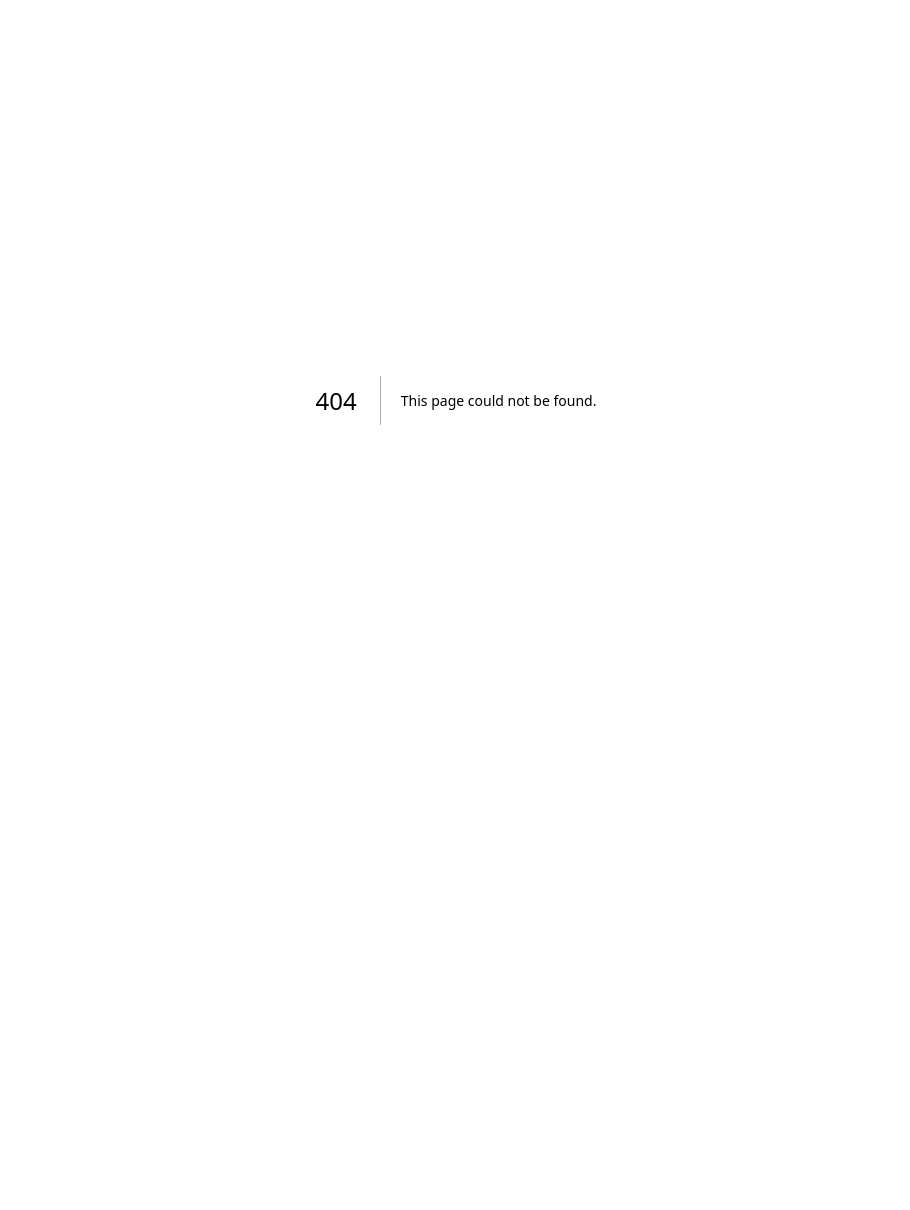
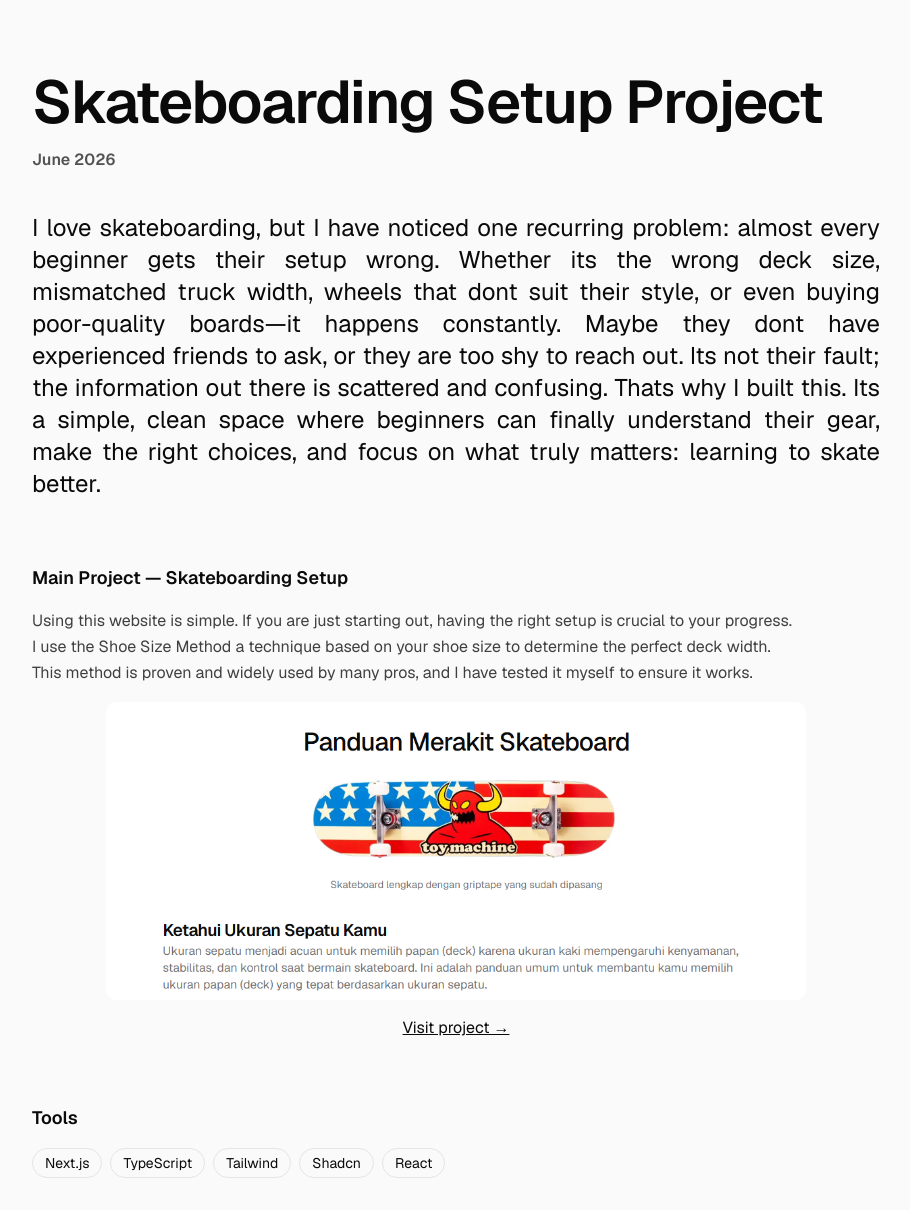
Before and after one commit to rikyfahrian/profile, a Next.js app: page /work/skateboardingsetup in a window 1280 px wide. Before the commit this address had no page. Shown: the whole page, without its empty margins (184-1094 px from the left). Before the commit the page ends 800 px from the top, so only its background shows below. Built offline with nearby package versions, Linux system fonts and the light colour scheme.

Commit message:
fix: project

```diff
--- /dev/null
+++ b/app/components/work.tsx
@@ -0,0 +1,55 @@
+/** @format */
+
+"";
+
+import { ArrowUpRight } from "lucide-react";
+import Image from "next/image";
+import Link from "next/link";
+
+export function Work() {
+  return (
+    <div className="items-center self-center">
+      <main className="max-w-4xl mx-auto ">
+        <section className="mt-20 grid gap-12 md:grid-cols-2">
+          <div>
+            <h2 className="text-xl font-semibold mb-4">Work Experience</h2>
+            <div className="flex gap-2">
+              <Link href={"https://www.dynamics-ms.com/"} target="_blank">
+                <Image src="/dms.jpeg" alt="dms" width={50} height={50} />
+              </Link>
+              <div>
+                <div className="flex gap-7">
+                  <p className="text-xl font-semibold">Frontend Developer</p>
+                  <div className="flex gap-1">
+                    <p className="px-3 py-1 rounded-full text-sm bg-gray-200 self-start">Remote</p>
+                    <p className="px-3 py-1 rounded-full text-sm bg-green-500 self-start text-green-900">
+                      Intern
+                    </p>
+                  </div>
+                </div>
+                <p className="text-sm text-muted-foreground">Dynamics Management Solution</p>
+                <p className="text-sm text-muted-foreground">Aug 2025 - Feb 2026</p>
+                <Link href={"/work/g-brain"} className="text-sm flex underline">
+                  Details <ArrowUpRight size={13} />
+                </Link>
+              </div>
+            </div>
+          </div>
+
+          <div>
+            <h2 className="text-xl font-semibold mb-4">Projects</h2>
+            <div>
+              <h2 className="text-xl font-semibold">Skateboard Setup</h2>
+              <p className="text-sm text-muted-foreground">
+                A web app to help (new) skaters find and build their perfect skateboard setup.
+              </p>
+              <Link href={"/work/skateboardingsetup"} className="text-sm flex underline">
+                Details <ArrowUpRight size={13} />
+              </Link>
+            </div>
+          </div>
+        </section>
+      </main>
+    </div>
+  );
+}
--- a/app/page.tsx
+++ b/app/page.tsx
@@ -1,10 +1,9 @@
 /** @format */
 
-import { ArrowUpRight } from "lucide-react";
-import Image from "next/image";
-import Link from "next/link";
 import { FaGithub, FaLinkedin, FaWhatsapp } from "react-icons/fa";
 import AnimatedHeroText from "./slug";
+import { Work } from "./components/work";
+import Link from "next/link";
 
 export default function Home() {
   return (
@@ -18,60 +17,36 @@ export default function Home() {
       </div>
 
       <div>
-        <AnimatedHeroText text={`By day a computer science student. By night I slice UI with Next.js, create service using Go. Let's share and connect — based in Jakarta, Indonesia.`} />
+        <AnimatedHeroText
+          text={`Obsessed with Beautiful UI, Next.Js & React Specialist. Let's share and connect — based in Jakarta, Indonesia.`}
+        />
       </div>
 
-      <div className="items-center self-center">
-        <main className="max-w-4xl mx-auto ">
-          <section className="mt-20 grid gap-12 md:grid-cols-2">
-            <div>
-              <h2 className="text-xl font-semibold mb-4">Work Experience</h2>
-              <div className="flex gap-2">
-                <Link href={"https://www.dynamics-ms.com/"} target="_blank">
-                  <Image src="/dms.jpeg" alt="dms" width={50} height={50} />
-                </Link>
-                <div>
-                  <div className="flex gap-7">
-                    <p className="text-xl font-semibold">Frontend Developer</p>
-                    <div className="flex gap-1">
-                      <p className="px-3 py-1 rounded-full text-sm bg-gray-200 self-start ">Remote</p>
-                      <p className="px-3 py-1 rounded-full text-sm bg-green-500 self-start ">Intern</p>
-                    </div>
-                  </div>
-                  <p className="text-sm text-muted-foreground">Dynamics Management Solution</p>
-                  <p className="text-sm text-muted-foreground">Aug 2025 - Feb 2026</p>
-                  <Link href={"/work-experience/g-brain"} className="text-sm flex underline">
-                    Details <ArrowUpRight size={13} />
-                  </Link>
-                </div>
-              </div>
-            </div>
-
-            <div>
-              <h2 className="text-xl font-semibold mb-4">Tools</h2>
-              <div className="flex flex-wrap gap-2">
-                {["Go", "Next.js", "TypeScript", "PostgreSQL", "Docker", "Postman", "Git"].map((tech) => (
-                  <span key={tech} className="rounded-full border px-3 py-1 text-sm text-muted-foreground">
-                    {tech}
-                  </span>
-                ))}
-              </div>
-            </div>
-          </section>
-        </main>
-      </div>
+      <Work />
 
       <div className="items-center flex flex-col gap-3 mt-auto ">
         <div className="flex gap-3 text-2xl">
-          <Link href={"https://linkedin.com/in/rikyfahrian"} target="_blank" className="border p-2 rounded-lg text-blue-800">
+          <Link
+            href={"https://linkedin.com/in/rikyfahrian"}
+            target="_blank"
+            className="border p-2 rounded-lg text-blue-800"
+          >
             <FaLinkedin />
           </Link>
 
-          <Link href={"http://github.com/rikyfahrian"} target="_blank" className="border p-2 rounded-lg">
+          <Link
+            href={"http://github.com/rikyfahrian"}
+            target="_blank"
+            className="border p-2 rounded-lg"
+          >
             <FaGithub />
           </Link>
 
-          <Link href={"https://wa.me/6285695076694"} target="_blank" className="border p-2 rounded-lg text-green-500">
+          <Link
+            href={"https://wa.me/6285695076694"}
+            target="_blank"
+            className="border p-2 rounded-lg text-green-500"
+          >
             <FaWhatsapp />
           </Link>
         </div>
--- /dev/null
+++ b/app/work/skateboardingsetup/page.tsx
@@ -0,0 +1,68 @@
+/** @format */
+
+import Image from "next/image";
+
+export default function Page() {
+  return (
+    <main className="min-h-screen bg-zinc-50 font-sans">
+      <div className="max-w-4xl mx-auto px-6 py-8 ">
+        <section className="mt-10 space-y-4 font-semibold">
+          <h1 className="text-5xl md:text-6xl tracking-tight">Skateboarding Setup Project</h1>
+
+          <p className="text-neutral-600">June 2026</p>
+        </section>
+
+        <section className="mt-10">
+          <p className="text-2xl  text-justify">
+            I love skateboarding, but I have noticed one recurring problem: almost every beginner
+            gets their setup wrong. Whether its the wrong deck size, mismatched truck width, wheels
+            that dont suit their style, or even buying poor-quality boards—it happens constantly.
+            Maybe they dont have experienced friends to ask, or they are too shy to reach out. Its
+            not their fault; the information out there is scattered and confusing. Thats why I built
+            this. Its a simple, clean space where beginners can finally understand their gear, make
+            the right choices, and focus on what truly matters: learning to skate better.
+          </p>
+        </section>
+
+        <section className="mt-16 space-y-4 flex flex-col">
+          <h2 className="text-lg font-semibold">Main Project — Skateboarding Setup</h2>
+
+          <p className="text-neutral-700 max-w-3xl leading-relaxed">
+            Using this website is simple. If you are just starting out, having the right setup is
+            crucial to your progress. I use the Shoe Size Method a technique based on your shoe size
+            to determine the perfect deck width. This method is proven and widely used by many pros,
+            and I have tested it myself to ensure it works.
+          </p>
+
+          <Image
+            src="/image.png"
+            alt="Skateboarding Setup"
+            width={700}
+            height={500}
+            className="rounded-lg object-cover self-center"
+          />
+
+          <a
+            href="https://skateboard-setup.vercel.app"
+            target="_blank"
+            className="underline self-center"
+          >
+            Visit project →
+          </a>
+        </section>
+
+        <section className="mt-16 space-y-4">
+          <h2 className="text-lg font-semibold">Tools</h2>
+
+          <div className="flex flex-wrap gap-2">
+            {["Next.js", "TypeScript", "Tailwind", "Shadcn", "React"].map((tech) => (
+              <span key={tech} className="border px-3 py-1 rounded-full text-sm">
+                {tech}
+              </span>
+            ))}
+          </div>
+        </section>
+      </div>
+    </main>
+  );
+}
```
Also changed, not shown: app/work/g-brain/page.tsx (renamed from app/work-experience/g-brain/page.tsx), public/image.png (added).
